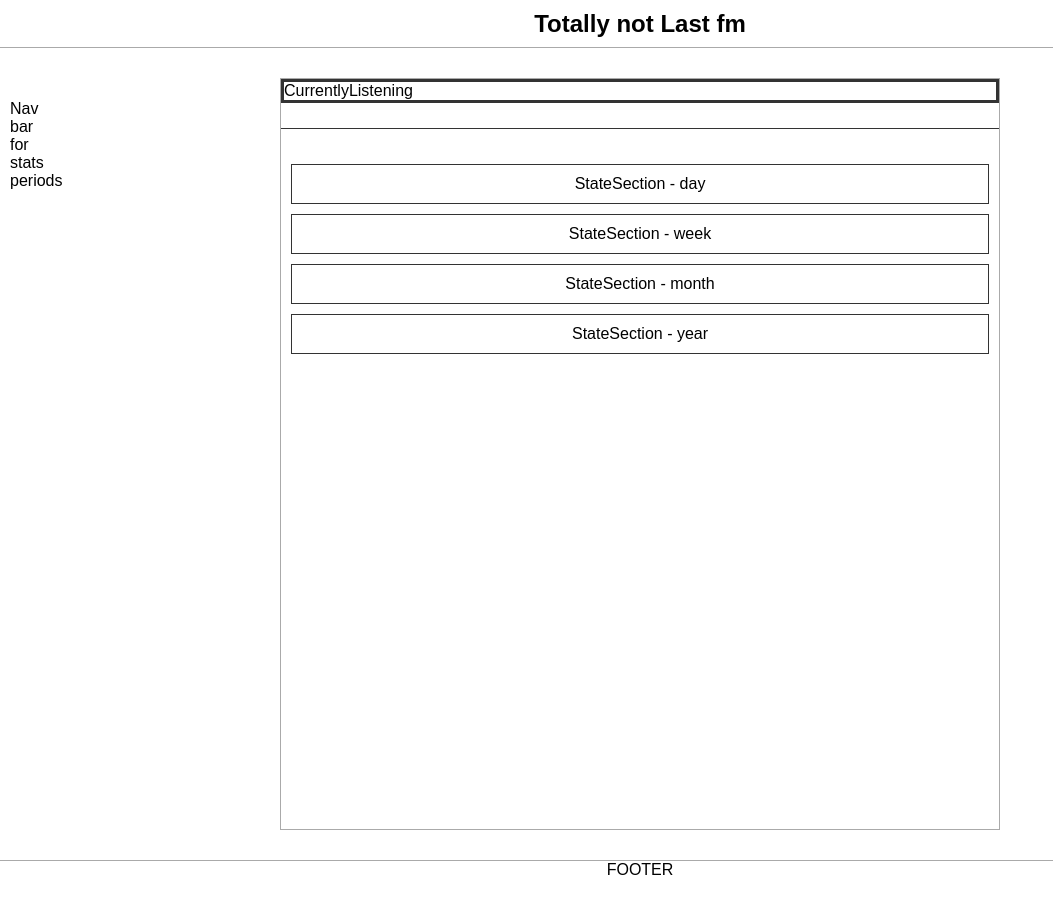
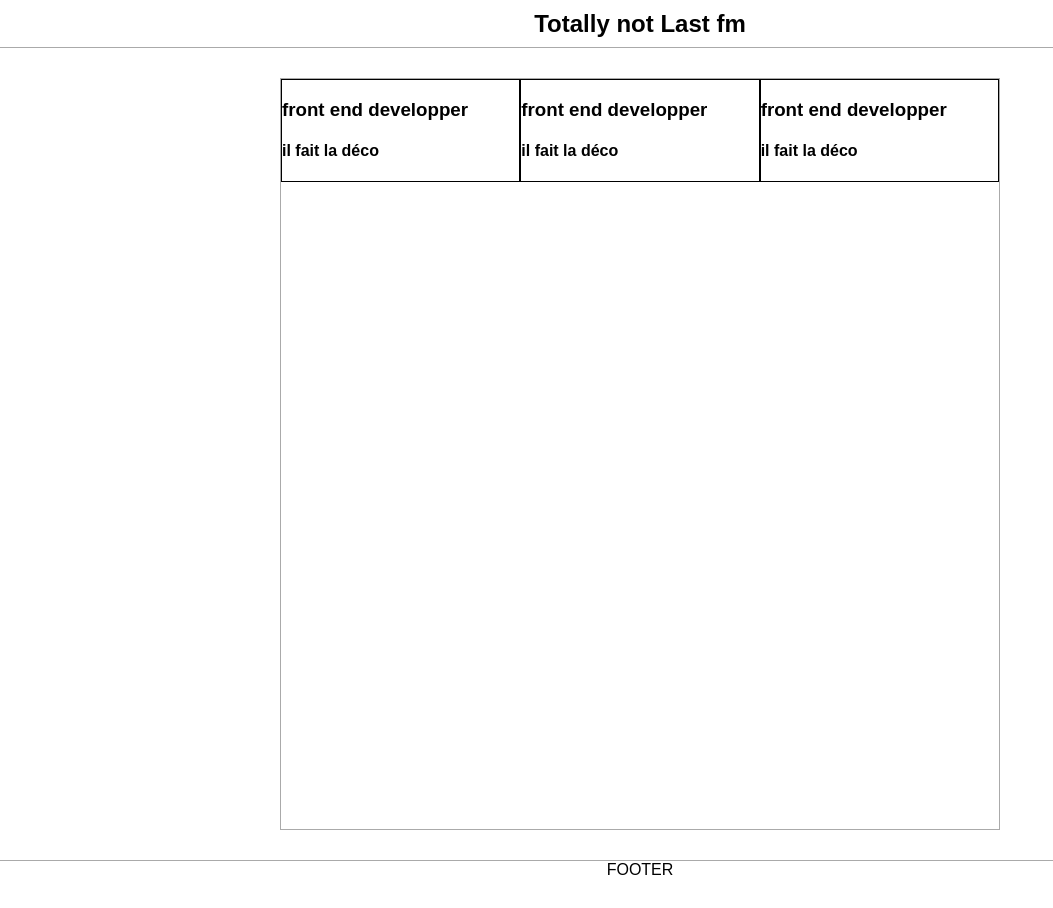
Before and after one commit to Boisier/Totally-not-Last-fm, a React app: page / in a window 1280 px wide. Shown: the whole page, without its empty margins (0-1053 px from the left). Built offline with nearby package versions, Linux system fonts and the light colour scheme.

Commit message:
about page added

```diff
--- a/src/scenes/Home/Home.js
+++ b/src/scenes/Home/Home.js
@@ -1,13 +1,11 @@
 import React, { Component } from 'react'
 
-import CurrentlyListening from './scenes/CurrentlyListening/CurrentlyListening'
-import MultipleStatsPeriodes from './scenes/MultipleStatsPeriodes/MultipleStatsPeriodes'
+import About from './scenes/About/About'
 
 export default class extends Component {
   render = () => (
     <section className="home-page">
-      <CurrentlyListening />
-      <MultipleStatsPeriodes />
+      <About />
     </section>
   )
 }
--- /dev/null
+++ b/src/scenes/Home/scenes/About/About.js
@@ -0,0 +1,28 @@
+import React, { Component } from 'react'
+
+import './About.scss'
+
+export default class extends Component {
+    render = () => (
+      <section className="about-page">
+        <div className="about-information-box">
+          <div className="about-image">
+          </div>
+          <h3>front end developper</h3>
+          <h4>il fait la déco</h4>
+        </div>
+        <div className="about-information-box">
+          <div className="about-image">
+          </div>
+          <h3>front end developper</h3>
+          <h4>il fait la déco</h4>
+        </div>
+        <div className="about-information-box">
+          <div className="about-image">
+          </div>
+          <h3>front end developper</h3>
+          <h4>il fait la déco</h4>
+        </div>
+      </section>
+    )
+}
--- /dev/null
+++ b/src/scenes/Home/scenes/About/About.scss
@@ -0,0 +1,14 @@
+.about-page
+{
+  display: block;
+  position: relative;
+  height: 100%;
+  width: 100%;
+  display: flex;
+  align-items: stretch;
+
+  .about-information-box {
+      width:50%;
+      border:1px solid black;
+  }
+}
--- a/src/scenes/Home/scenes/CurrentlyListening/CurrentlyListening.js
+++ /dev/null
@@ -1,10 +0,0 @@
-// React
-import React, { Component } from 'react'
-
-import './CurrentlyListening.scss'
-
-export default class extends Component {
-  render = () => (
-    <section className="currently-listening">CurrentlyListening</section>
-  )
-}
--- a/src/scenes/Home/scenes/CurrentlyListening/CurrentlyListening.scss
+++ /dev/null
@@ -1,6 +0,0 @@
-.currently-listening
-{
-  width: 100%;
-
-  border: 3px solid #333;
-}
--- a/src/scenes/Home/scenes/MultipleStatsPeriodes/MultipleStatsPeriodes.js
+++ /dev/null
@@ -1,21 +0,0 @@
-// React
-import React, { Component } from 'react'
-
-import './MultipleStatsPeriodes.scss'
-
-import StatsPeriodesNavBar from '../StatsPeriodesNavBar/StatsPeriodesNavBar'
-import MultipleStatsSection from '../StatsSection/StatsSection'
-
-export default class extends Component {
-  render = () => (
-    <section className="multiple-stats-periods">
-      <StatsPeriodesNavBar />
-      <section className="multiple-stats-periods-container">
-        <MultipleStatsSection period="day"/>
-        <MultipleStatsSection period="week"/>
-        <MultipleStatsSection period="month"/>
-        <MultipleStatsSection period="year"/>
-      </section>
-    </section>
-  )
-}
--- a/src/scenes/Home/scenes/MultipleStatsPeriodes/MultipleStatsPeriodes.scss
+++ /dev/null
@@ -1,7 +0,0 @@
-.multiple-stats-periods
-{
-  margin-top: 25px;
-  padding-top: 25px;
-
-  border-top: 1px solid #333;
-}
--- a/src/scenes/Home/scenes/StatsPeriodesNavBar/StatsPeriodesNavBar.js
+++ /dev/null
@@ -1,15 +0,0 @@
-import React, { Component } from 'react'
-
-import './StatsPeriodesNavBar.scss'
-
-export default class extends Component {
-  render = () => (
-    <nav className="stats-period-nav">
-      Nav<br />
-      bar<br />
-      for<br />
-      stats<br />
-      periods
-    </nav>
-  )
-}
--- a/src/scenes/Home/scenes/StatsPeriodesNavBar/StatsPeriodesNavBar.scss
+++ /dev/null
@@ -1,8 +0,0 @@
-.stats-period-nav
-{
-  display: block;
-  position: fixed;
-
-  left: 10px;
-  top: 100px;
-}
--- a/src/scenes/Home/scenes/StatsSection/StatsSection.js
+++ /dev/null
@@ -1,11 +0,0 @@
-import React, { Component } from 'react'
-
-import './StatsSection.scss'
-
-export default class extends Component {
-  render = () => (
-    <div className="stats-section">
-      StateSection - {this.props.period}
-    </div>
-  )
-}
--- a/src/scenes/Home/scenes/StatsSection/StatsSection.scss
+++ /dev/null
@@ -1,9 +0,0 @@
-.stats-section
-{
-  margin: 10px;
-  padding: 10px;
-
-  border: 1px solid #333;
-
-  text-align: center;
-}
```
